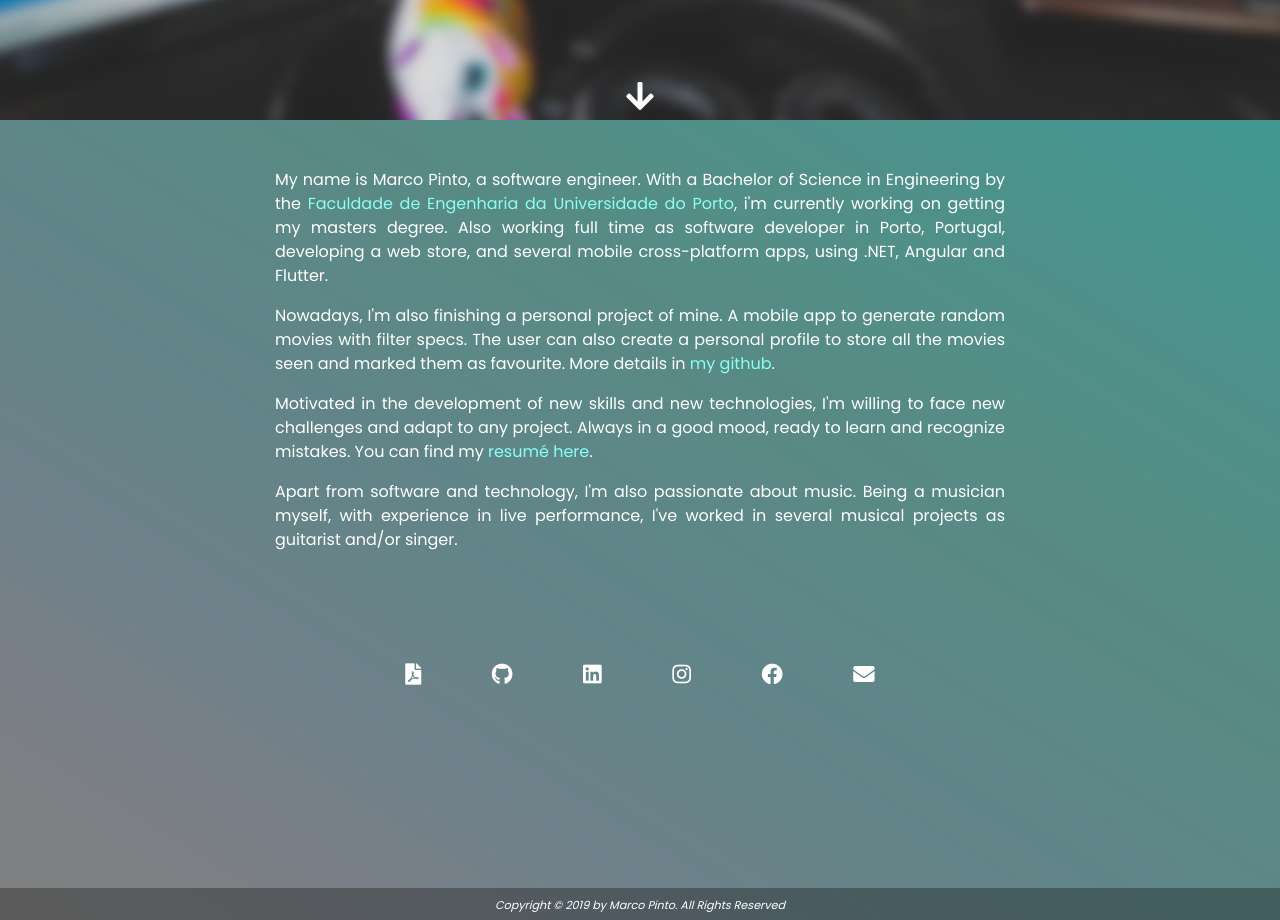
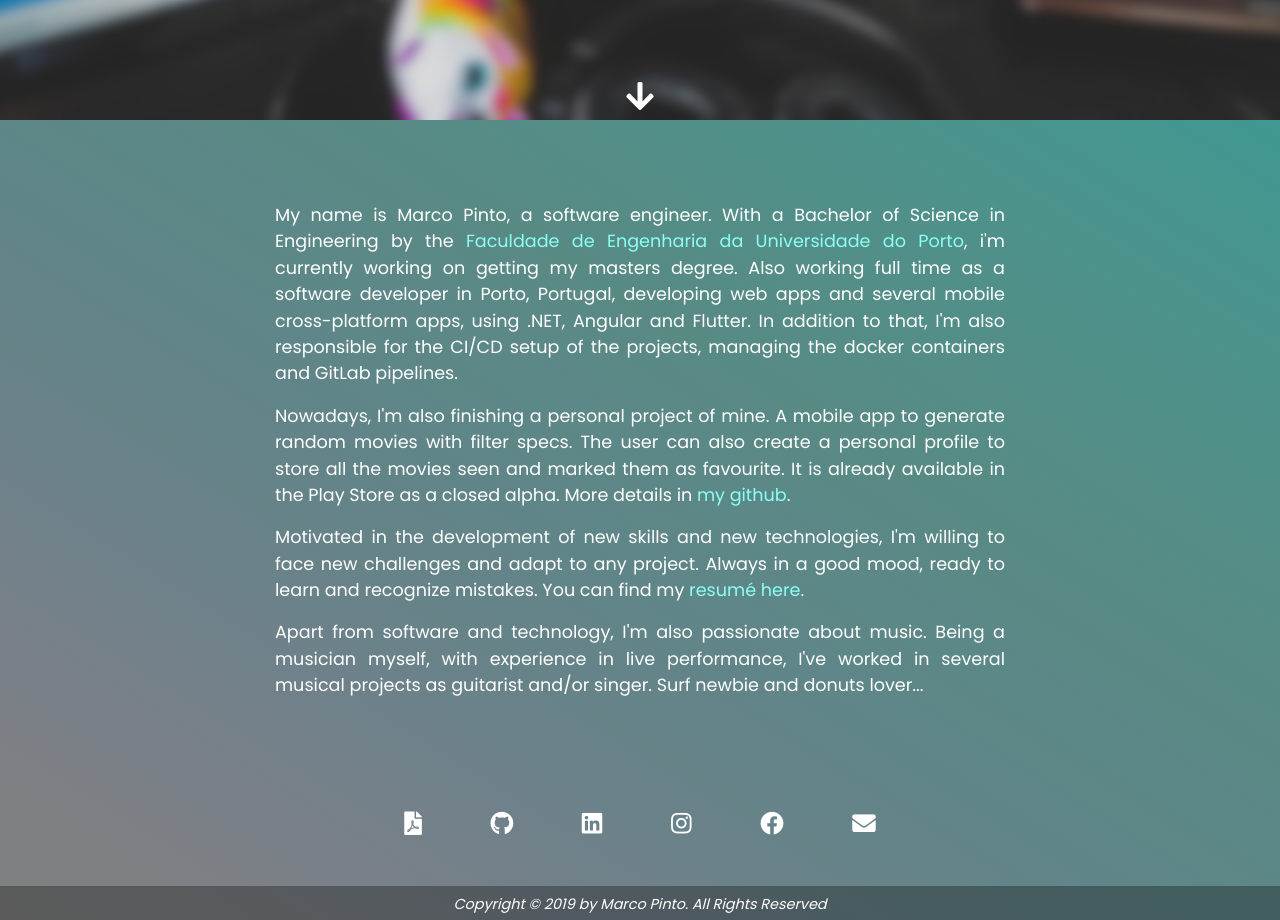
Before and after one commit to mrcoalp/mrcoalp.github.io, a plain HTML site: page index.html in a window 1280 px wide. Shown: the part 680-1600 px from the top of the page. Drawn offline with nearby package versions, Linux system fonts and the light colour scheme.

Commit message:
Change main text and font size

```diff
--- a/css/styles.css
+++ b/css/styles.css
@@ -1,6 +1,6 @@
 html,
 body {
-    font-family: 'Poppins', sans-serif;
+  font-family: "Poppins", sans-serif;
 }
 
 @keyframes slideInFromLeft {
@@ -42,7 +42,7 @@ img {
 
 .header h1 {
   background: rgba(0, 0, 0, 0.65);
-    border-radius: 4px;
+  border-radius: 50px;
   font-weight: bold;
 
   animation: 1s ease-out 0s 1 slideInFromRight;
@@ -60,21 +60,40 @@ img {
   color: #fff;
   /* background: rgba(0, 0, 0, 0.65); */
   border-radius: 4px;
-    padding: .5rem;
+  padding: 0.5rem;
   cursor: pointer;
-    -webkit-transition: -webkit-transform .3s ease-in-out;
-    transition: transform .3s ease-in-out;
+  -webkit-transition: 0.3s ease-in-out;
+  transition: 0.3s ease-in-out;
 }
 
 .arrow-scroll .fas:hover {
-    transform: scale(1.1, 1.1);
-    -webkit-transform: scale(1.1, 1.1);
+  transform: scale(1.3, 1.3);
+  -webkit-transform: scale(1.3, 1.3);
+  color: rgb(194, 194, 194);
 }
 
 .main {
-    background-image: linear-gradient(to right top, #808080, #7e8084, #788088, #6f818a, #668388, #608588, #5c8887, #588a84, #538e87, #4e918a, #47958e, #409891);
+  background-image: linear-gradient(
+    to right top,
+    #808080,
+    #7e8084,
+    #788088,
+    #6f818a,
+    #668388,
+    #608588,
+    #5c8887,
+    #588a84,
+    #538e87,
+    #4e918a,
+    #47958e,
+    #409891
+  );
   position: relative;
   color: #fff;
+  display: flex;
+  justify-content: center;
+  align-items: center;
+  font-size: 1.1rem;
 }
 
 .footer {
@@ -86,8 +105,8 @@ img {
 
 .social a {
   color: #fff;
-    transition: .3s;
-    -webkit-transition: .3s;
+  transition: 0.3s;
+  -webkit-transition: 0.3s;
 }
 
 .social a:hover {
@@ -96,23 +115,23 @@ img {
 }
 
 .fa-file-pdf:hover {
-    color: #F8141E;
+  color: #f8141e;
 }
 
 .fa-github:hover {
-    color: #24292E;
+  color: #24292e;
 }
 
 .fa-linkedin:hover {
-    color: #00649F;
+  color: #00649f;
 }
 
 .fa-instagram:hover {
-    color: #C3255C;
+  color: #c3255c;
 }
 
 .fa-facebook:hover {
-    color: #147ABE;
+  color: #147abe;
 }
 
 .fa-envelope:hover {
--- a/index.html
+++ b/index.html
@@ -1,19 +1,28 @@
-<!doctype html>
+<!DOCTYPE html>
 <html lang="en">
-
   <head>
     <title>Marco Pinto</title>
     <!-- Required meta tags -->
-    <meta charset="utf-8">
-    <meta name="viewport" content="width=device-width, initial-scale=1, shrink-to-fit=no">
+    <meta charset="utf-8" />
+    <meta
+      name="viewport"
+      content="width=device-width, initial-scale=1, shrink-to-fit=no"
+    />
 
     <!-- Bootstrap CSS -->
-    <link href="https://fonts.googleapis.com/css?family=Poppins&display=swap" rel="stylesheet">
-    <link rel="stylesheet" href="https://stackpath.bootstrapcdn.com/bootstrap/4.3.1/css/bootstrap.min.css"
-        integrity="sha384-ggOyR0iXCbMQv3Xipma34MD+dH/1fQ784/j6cY/iJTQUOhcWr7x9JvoRxT2MZw1T" crossorigin="anonymous">
-    <link rel="stylesheet" href="assets/fontawesome/css/all.min.css">
-    <link href="https://unpkg.com/aos@2.3.1/dist/aos.css" rel="stylesheet">
-    <link rel="stylesheet" href="css/styles.css">
+    <link
+      href="https://fonts.googleapis.com/css?family=Poppins&display=swap"
+      rel="stylesheet"
+    />
+    <link
+      rel="stylesheet"
+      href="https://stackpath.bootstrapcdn.com/bootstrap/4.3.1/css/bootstrap.min.css"
+      integrity="sha384-ggOyR0iXCbMQv3Xipma34MD+dH/1fQ784/j6cY/iJTQUOhcWr7x9JvoRxT2MZw1T"
+      crossorigin="anonymous"
+    />
+    <link rel="stylesheet" href="assets/fontawesome/css/all.min.css" />
+    <link href="https://unpkg.com/aos@2.3.1/dist/aos.css" rel="stylesheet" />
+    <link rel="stylesheet" href="css/styles.css" />
   </head>
 
   <body>
@@ -24,9 +33,7 @@
       <div class="container m-auto">
         <div class="row py-5 justify-content-around">
           <div class="col-md-6 m-auto">
-                    <center>
-                        <img style="width: 75%;" src="assets/img/me.jpeg" alt="">
-                    </center>
+            <img style="width: 75%;" src="assets/img/me.jpeg" alt="" />
           </div>
           <div class="col-md-6 m-auto text-center">
             <h1 class="p-3 my-2">Hi! I'm Marco</h1>
@@ -39,41 +46,80 @@
       <div class="container c-main">
         <div class="row py-5">
           <div class="col-md-8 m-auto text-justify" data-aos="zoom-in">
-                    <p>My name is Marco Pinto, a software engineer. With a Bachelor of Science in Engineering by the
-                        <a class="link" href="https://sigarra.up.pt/feup/en/WEB_PAGE.INICIAL" target="_blank">Faculdade
-                            de Engenharia da Universidade do Porto</a>,
-                        i'm currently working on getting my masters degree.
-                        Also working full time as software developer in Porto, Portugal, developing a web store, and
-                        several mobile cross-platform apps, using .NET, Angular and Flutter.
+            <p>
+              My name is Marco Pinto, a software engineer. With a Bachelor of
+              Science in Engineering by the
+              <a
+                class="link"
+                href="https://sigarra.up.pt/feup/en/WEB_PAGE.INICIAL"
+                target="_blank"
+                >Faculdade de Engenharia da Universidade do Porto</a
+              >, i'm currently working on getting my masters degree. Also
+              working full time as a software developer in Porto, Portugal,
+              developing web apps and several mobile cross-platform apps, using
+              .NET, Angular and Flutter. In addition to that, I'm also
+              responsible for the CI/CD setup of the projects, managing the
+              docker containers and GitLab pipelines.
             </p>
-                    <p>Nowadays, I'm also finishing a personal project of mine. A mobile app to generate random movies
-                        with filter specs. The user can also create a personal profile to store all the movies seen and
-                        marked them as favourite. More details in <a class="link" href="https://github.com/mrcoalp/mext"
-                            target="_blank">my github</a>.</p>
-                    <p>Motivated in the development of new skills and new technologies, I'm willing
-                        to face new challenges and adapt to any project. Always in a good mood, ready to
-                        learn and recognize mistakes. You can find my <a class="link" href="assets/cv/cv.pdf"
-                            target="_blank">resumé here</a>.</p>
-                    <p>Apart from software and technology, I'm also passionate about music. Being a musician myself,
-                        with experience in live performance, I've worked in several musical projects as guitarist and/or
-                        singer.</p>
+            <p>
+              Nowadays, I'm also finishing a personal project of mine. A mobile
+              app to generate random movies with filter specs. The user can also
+              create a personal profile to store all the movies seen and marked
+              them as favourite. It is already available in the Play Store as a
+              closed alpha. More details in
+              <a
+                class="link"
+                href="https://github.com/mrcoalp/mext"
+                target="_blank"
+                >my github</a
+              >.
+            </p>
+            <p>
+              Motivated in the development of new skills and new technologies,
+              I'm willing to face new challenges and adapt to any project.
+              Always in a good mood, ready to learn and recognize mistakes. You
+              can find my
+              <a class="link" href="assets/cv/cv.pdf" target="_blank"
+                >resumé here</a
+              >.
+            </p>
+            <p>
+              Apart from software and technology, I'm also passionate about
+              music. Being a musician myself, with experience in live
+              performance, I've worked in several musical projects as guitarist
+              and/or singer. Surf newbie and donuts lover...
+            </p>
           </div>
         </div>
 
         <div class="row py-5">
           <div class="col-md-6 m-auto justify-content-around d-flex social">
-                    <a href="assets/cv/cv.pdf" target="_blank"><i class="fas fa-file-pdf fa-lg"></i></a>
-                    <a href="https://github.com/mrcoalp" target="_blank"><i class="fab fa-github fa-lg"></i></a>
-                    <a href="https://linkedin.com/in/mrcoalp" target="_blank"><i class="fab fa-linkedin fa-lg"></i></a>
-                    <a href="https://instagram.com/marco_alp" target="_blank"><i class="fab fa-instagram fa-lg"></i></a>
-                    <a href="https://facebook.com/mrcoalp" target="_blank"><i class="fab fa-facebook fa-lg"></i></a>
-                    <a href="mailto:mpinto.dev@gmail.com" target="_blank"><i class="fas fa-envelope fa-lg"></i></a>
+            <a href="assets/cv/cv.pdf" target="_blank"
+              ><i class="fas fa-file-pdf fa-lg"></i
+            ></a>
+            <a href="https://github.com/mrcoalp" target="_blank"
+              ><i class="fab fa-github fa-lg"></i
+            ></a>
+            <a href="https://linkedin.com/in/mrcoalp" target="_blank"
+              ><i class="fab fa-linkedin fa-lg"></i
+            ></a>
+            <a href="https://instagram.com/marco_alp" target="_blank"
+              ><i class="fab fa-instagram fa-lg"></i
+            ></a>
+            <a href="https://facebook.com/mrcoalp" target="_blank"
+              ><i class="fab fa-facebook fa-lg"></i
+            ></a>
+            <a href="mailto:marco.alp120@gmail.com" target="_blank"
+              ><i class="fas fa-envelope fa-lg"></i
+            ></a>
           </div>
         </div>
       </div>
       <div class="footer py-1">
         <div class="container text-center">
-                <i style="font-size: .7rem;">Copyright &copy; 2019 by Marco Pinto. All Rights Reserved</i>
+          <i style="font-size: .9rem;"
+            >Copyright &copy; 2019 by Marco Pinto. All Rights Reserved</i
+          >
         </div>
       </div>
     </div>
@@ -81,14 +127,17 @@
     <!-- Optional JavaScript -->
     <!-- jQuery first, then Popper.js, then Bootstrap JS -->
     <script src="https://ajax.googleapis.com/ajax/libs/jquery/3.4.1/jquery.min.js"></script>
-    <script src="https://cdnjs.cloudflare.com/ajax/libs/popper.js/1.14.7/umd/popper.min.js"
+    <script
+      src="https://cdnjs.cloudflare.com/ajax/libs/popper.js/1.14.7/umd/popper.min.js"
       integrity="sha384-UO2eT0CpHqdSJQ6hJty5KVphtPhzWj9WO1clHTMGa3JDZwrnQq4sF86dIHNDz0W1"
-        crossorigin="anonymous"></script>
-    <script src="https://stackpath.bootstrapcdn.com/bootstrap/4.3.1/js/bootstrap.min.js"
+      crossorigin="anonymous"
+    ></script>
+    <script
+      src="https://stackpath.bootstrapcdn.com/bootstrap/4.3.1/js/bootstrap.min.js"
       integrity="sha384-JjSmVgyd0p3pXB1rRibZUAYoIIy6OrQ6VrjIEaFf/nJGzIxFDsf4x0xIM+B07jRM"
-        crossorigin="anonymous"></script>
+      crossorigin="anonymous"
+    ></script>
     <script src="https://unpkg.com/aos@2.3.1/dist/aos.js"></script>
     <script src="js/scripts.js"></script>
   </body>
-
 </html>
--- a/js/scripts.js
+++ b/js/scripts.js
@@ -1,17 +1,21 @@
-$(window).scroll(function () {
+$(window).scroll(() => {
   AOS.init();
 
   const scrollTop = $(window).scrollTop();
 
   if (scrollTop >= 20) {
-        $('.arrow-scroll').css("display", "none");
+    $(".arrow-scroll").css("display", "none");
   } else if (scrollTop < 20) {
-        $('.arrow-scroll').css("display", "block");
+    $(".arrow-scroll").css("display", "block");
   }
 });
 
 function scrollToMain() {
-    $('html, body').animate({
+  $("html, body").animate(
+    {
       scrollTop: $(window).height()
-    }, 'slow', 'swing');
+    },
+    "slow",
+    "swing"
+  );
 }
```
Lines whose indentation alone changed are shown as unchanged.
